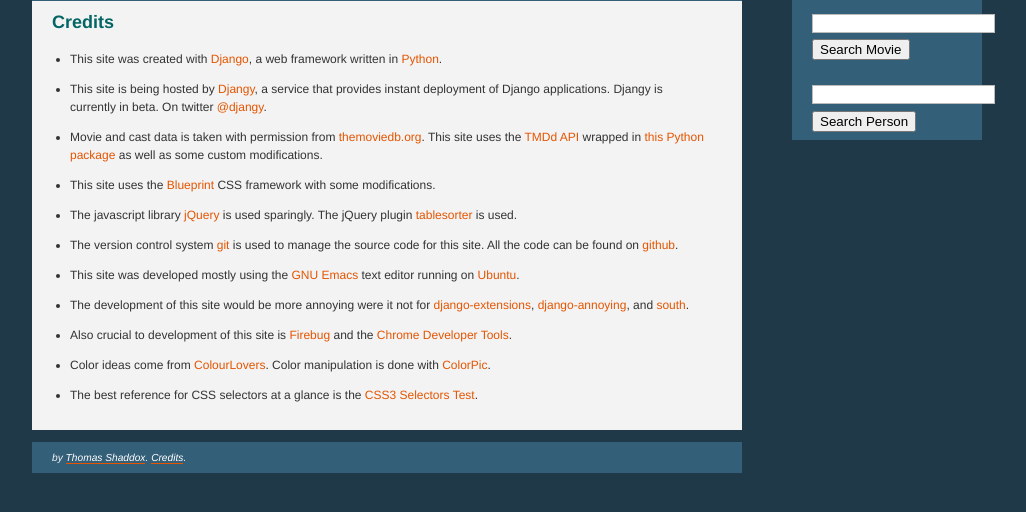
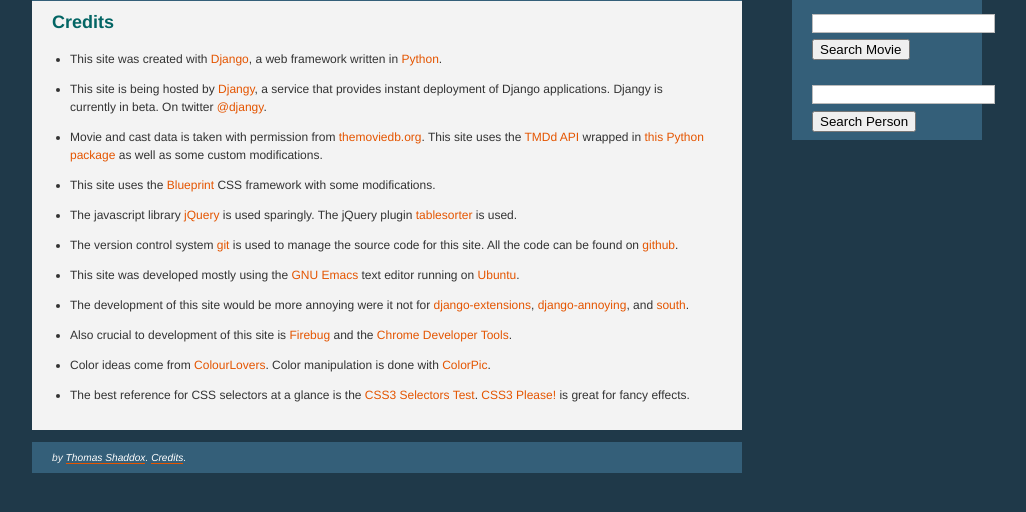
Before and after one commit to tshddx/watchlist2, a Django app: template watchlist/templates/credits.html in a window 1280 px wide. Shown: the part 73-585 px from the top of the page, without its empty margins (133-1159 px from the left). Run offline with Django 3.2, Linux system fonts and the light colour scheme; the template is opened without the code that fills it, so the values that code supplies are empty; some libraries are stand-ins or nearby versions.

Commit message:
Added CSS3 Please! to credits.html.

```diff
--- a/watchlist/templates/credits.html
+++ b/watchlist/templates/credits.html
@@ -18,7 +18,7 @@
       <li> The development of this site would be more annoying were it not for <a href="https://github.com/django-extensions/django-extensions">django-extensions</a>, <a href="https://bitbucket.org/offline/django-annoying/wiki/Home">django-annoying</a>, and <a href="http://south.aeracode.org/">south</a>. </li>
       <li> Also crucial to development of this site is <a href="http://getfirebug.com/">Firebug</a> and the <a href="http://code.google.com/chrome/devtools/">Chrome Developer Tools</a>. </li>
       <li> Color ideas come from  <a href="http://www.colourlovers.com/">ColourLovers</a>. Color manipulation is done with <a href="http://www.iconico.com/colorpic/">ColorPic</a>. </li>
-      <li> The best reference for CSS selectors at a glance is the <a href="http://www.css3.info/selectors-test/">CSS3 Selectors Test</a>. </li>
+      <li> The best reference for CSS selectors at a glance is the <a href="http://www.css3.info/selectors-test/">CSS3 Selectors Test</a>. <a href="http://css3please.com/"> CSS3 Please!</a> is great for fancy effects.</li>
     </ul>
 
   {% endblock %}
```
